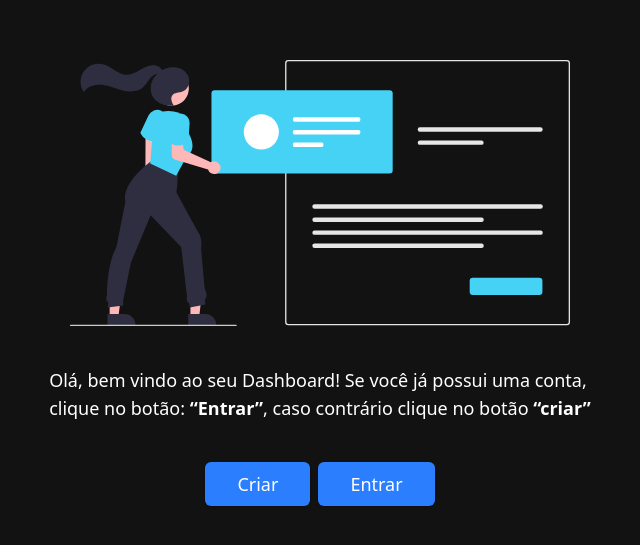
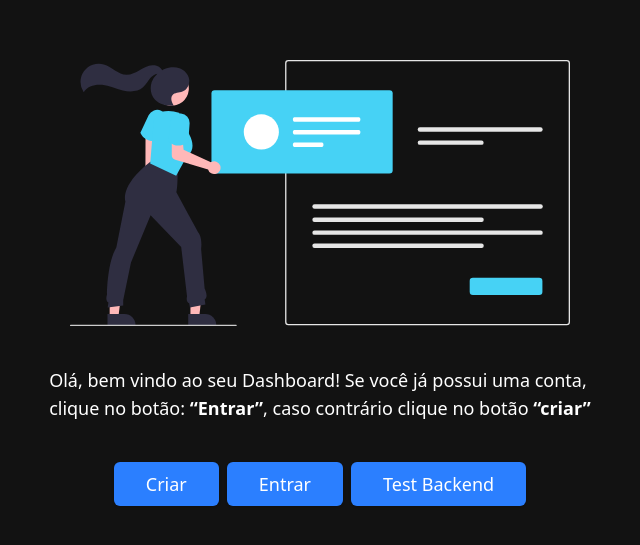
Before and after one commit to Zafkiel45/self-management, a Next.js app: page / in a window 1280 px wide. Shown: the part 117-662 px from the top of the page, without its empty margins (320-960 px from the left). Built offline with nearby package versions, Linux system fonts and the light colour scheme.

Commit message:
feat: register user

```diff
--- a/src/app/page.tsx
+++ b/src/app/page.tsx
@@ -1,9 +1,26 @@
+'use client'
 import Image from "next/image";
 import { Button } from "@/components/button";
 import illustration from "../../public/account.svg";
 import Link from "next/link";
 
 export default function Home() {
+
+  async function testBackend() {
+    try {
+      console.log('start fetch');
+      await fetch('http://localhost:3001/test', {
+        method: 'GET',
+        mode: 'cors'
+      }).then((status) => {
+        console.log('request done successfully!', status.status);
+      });
+      console.log('end fetch');
+    } catch(err) {
+      console.error(err);
+    };
+  };
+
   return (
     <>
       <section className="w-full h-screen gap-10 flex items-center justify-center flex-col">
@@ -44,6 +61,15 @@ export default function Home() {
               />
             </Link>
           </div>
+          <div>
+            <Button
+                onClick={testBackend}
+                content="Test Backend"
+                color="bg-blue-500"
+                activeColor="active:bg-blue-300"
+                hoverColor="hover:bg-blue-400"
+              />
+          </div>
         </div>
       </section>
     </>
--- a/src/app/register/page.tsx
+++ b/src/app/register/page.tsx
@@ -1,3 +1,4 @@
+'use client'
 import Image from "next/image";
 // svgs
 import { User } from "../../../public/svg_components/user";
@@ -9,7 +10,34 @@ import { Label } from "@/components/label";
 import { Button } from "@/components/button";
 import Link from "next/link";
 
+import { useState } from "react";
+
 export default function Login() {
+
+  const [user, setUser] = useState('');
+  const [password, setPassword] = useState('');
+
+  function registerUser() {
+    try {
+      fetch('http://localhost:3001/register', {
+        method: 'POST',
+        mode: 'cors',
+        body: JSON.stringify({user: user, password: password}),
+        headers: {
+          "Content-type": 'application/json'
+        }
+      }).then((res) => {
+        if(res.status !== 200) {
+          console.error('server returned an error');
+        } else {
+          console.log('user registred successfully!');
+        };
+      })
+    } catch(err) {
+      console.error(err);
+    };
+  };
+
   return (
     <div className="flex flex-col text-white items-center justify-center min-h-screen h-fit w-full gap-6">
       <div>
@@ -34,6 +62,7 @@ export default function Login() {
           <InputIcon
             placeholder="Digite o seu nome de usuário"
             id="user"
+            onChange={(e) => setUser(e.target.value)}
             inputIcon={<User />}
             inputType="text"
           />
@@ -41,6 +70,7 @@ export default function Login() {
         <div className="w-[30%] flex flex-col gap-2">
           <Label target="password" content="Senha:" />
           <InputIcon
+            onChange={(e) => setPassword(e.target.value)}
             placeholder="Digite sua senha"
             id="password"
             inputIcon={<Lock />}
@@ -59,6 +89,7 @@ export default function Login() {
         </Link>
         <Link href={'#'}>
           <Button
+          onClick={registerUser}
             activeColor="active:bg-green-300"
             color="bg-green-500"
             hoverColor="hover:bg-green-400"
```
